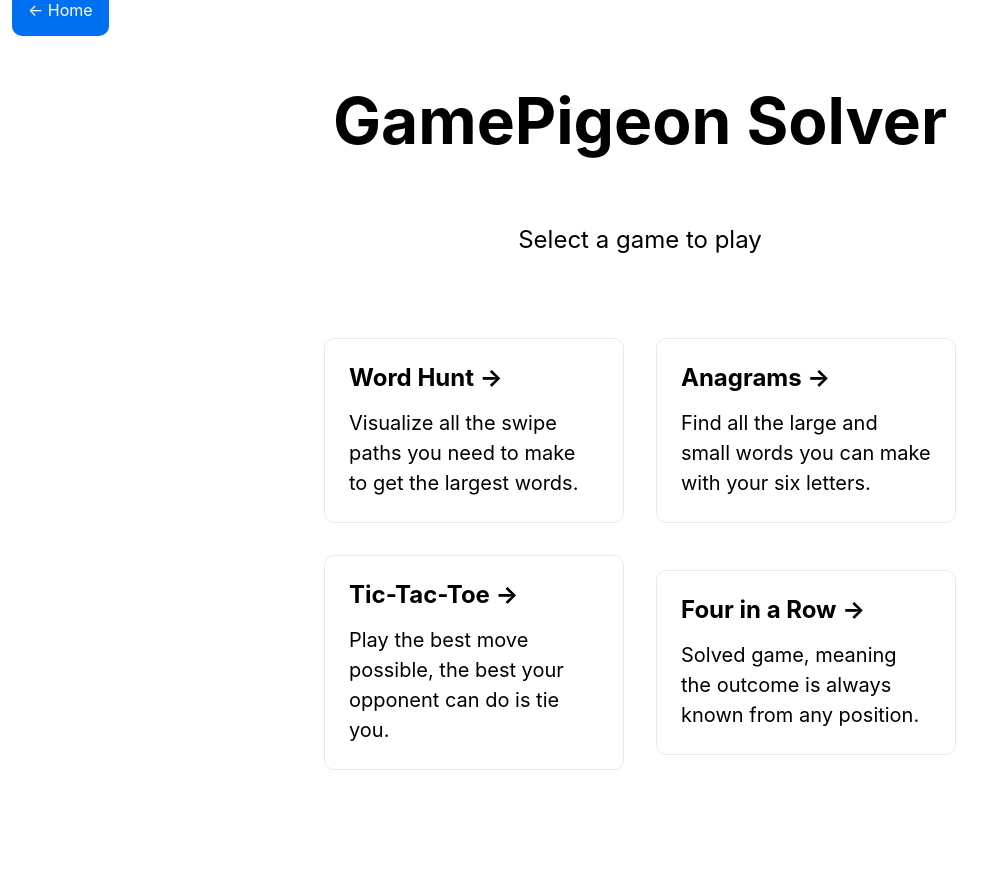
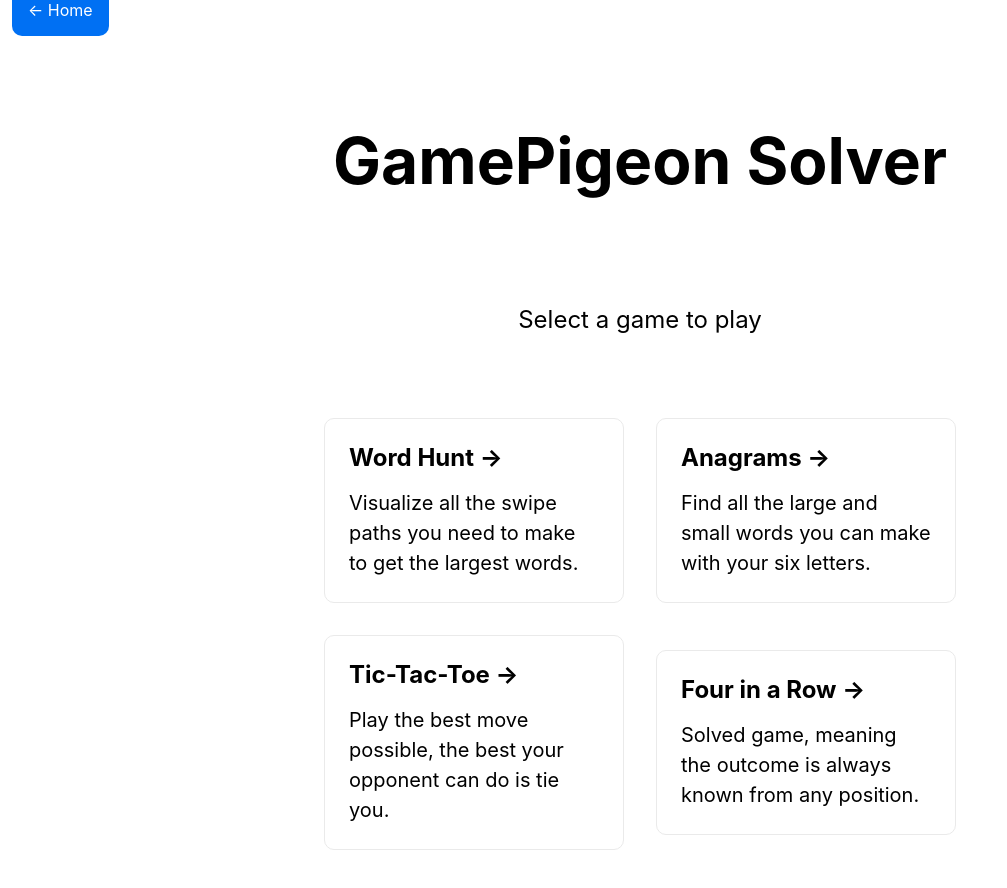
Before and after one commit to sb2bg/gamepigeon-solver, a Next.js app: page / in a window 1280 px wide. Shown: the top 888 px of the page, without its empty margins (0-1007 px from the left). Before the commit the page ends 850 px from the top, so only its background shows below. Built offline with nearby package versions, Linux system fonts and the light colour scheme.

Commit message:
Update margin in .title class

```diff
--- a/styles/Index.module.css
+++ b/styles/Index.module.css
@@ -24,7 +24,7 @@
 }
 
 .title {
-  margin: 0;
+  margin: 40px;
   line-height: 1.15;
   font-size: 4rem;
 }
```
